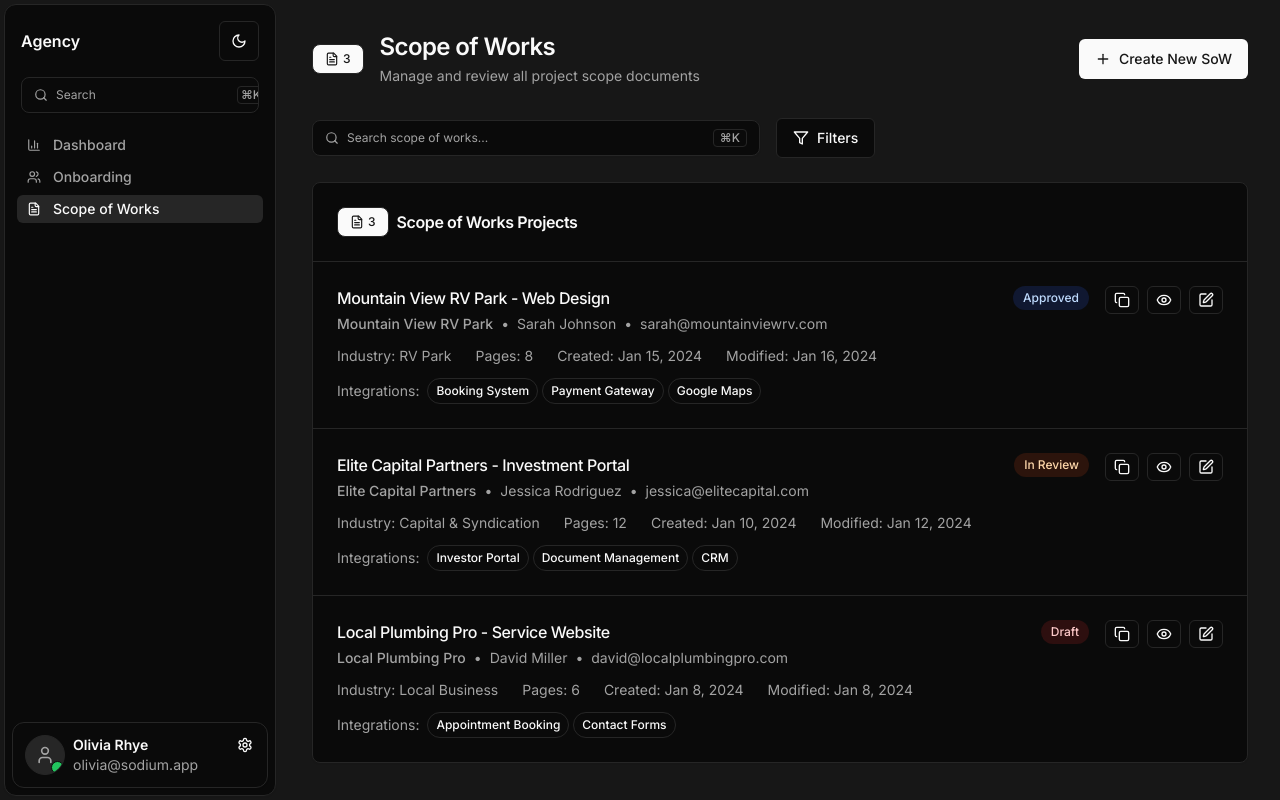
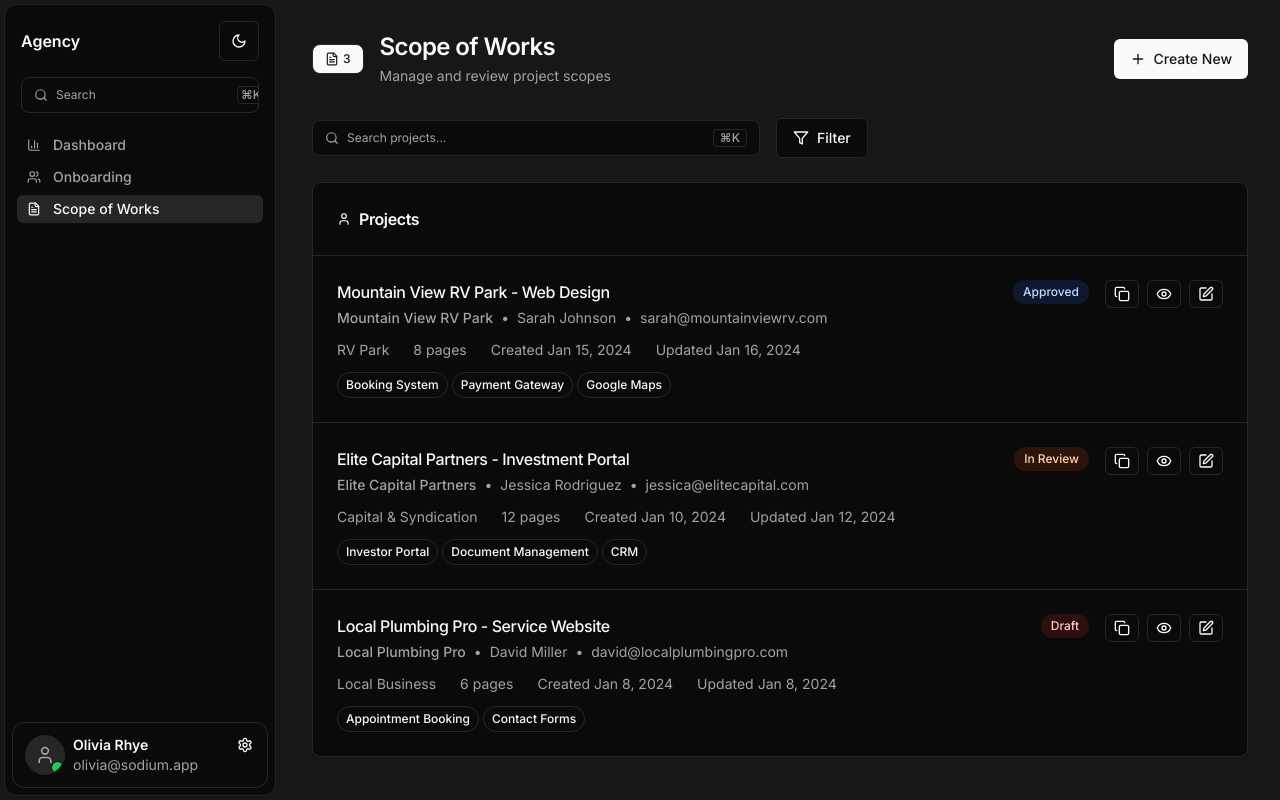
Before and after one commit to parkwebdev/parkweb-sak, a React (Vite) app: page /scope-of-works in a window 1280 px wide. Built offline with nearby package versions, Linux system fonts and the light colour scheme.

Commit message:
Refactor Scope of Works page

```diff
--- a/src/pages/ScopeOfWorks.tsx
+++ b/src/pages/ScopeOfWorks.tsx
@@ -108,13 +108,13 @@ const ScopeOfWorks = () => {
                     Scope of Works
                   </h1>
                   <p className="text-sm text-muted-foreground">
-                    Manage and review all project scope documents
+                    Manage and review project scopes
                   </p>
                 </div>
               </div>
               <Button className="flex items-center gap-2">
                 <Plus className="h-4 w-4" />
-                Create New SoW
+                Create New
               </Button>
             </div>
 
@@ -122,7 +122,7 @@ const ScopeOfWorks = () => {
             <div className="mb-6 flex items-center gap-4">
               <div className="flex-1 max-w-md">
                 <SearchInput
-                  placeholder="Search scope of works..."
+                  placeholder="Search projects..."
                   value={searchTerm}
                   onChange={setSearchTerm}
                   searchResults={searchResults}
@@ -130,21 +130,18 @@ const ScopeOfWorks = () => {
               </div>
               <Button variant="outline" className="flex items-center gap-2">
                 <Filter className="h-4 w-4" />
-                Filters
+                Filter
               </Button>
             </div>
 
-            {/* Scope of Works List */}
+            {/* Projects List */}
             <Card className="overflow-hidden">
               <CardHeader className="border-b border-border">
                 <div className="flex items-center justify-between">
                   <div className="flex items-center gap-2">
-                    <div className="border shadow-sm justify-center items-center flex gap-1 bg-primary text-primary-foreground px-3 py-1.5 rounded-lg border-border">
-                      <FileText size={14} />
-                      <div className="text-xs font-medium">{filteredScopeOfWorks.length}</div>
-                    </div>
+                    <User size={14} className="text-primary" />
                     <CardTitle className="text-base font-semibold">
-                      Scope of Works Projects
+                      Projects
                     </CardTitle>
                   </div>
                 </div>
@@ -185,14 +182,13 @@ const ScopeOfWorks = () => {
                           </div>
 
                           <div className="flex items-center gap-6 text-sm text-muted-foreground mb-3">
-                            <span>Industry: {sow.industry}</span>
-                            <span>Pages: {sow.pages}</span>
-                            <span>Created: {formatDate(sow.dateCreated)}</span>
-                            <span>Modified: {formatDate(sow.dateModified)}</span>
+                            <span>{sow.industry}</span>
+                            <span>{sow.pages} pages</span>
+                            <span>Created {formatDate(sow.dateCreated)}</span>
+                            <span>Updated {formatDate(sow.dateModified)}</span>
                           </div>
 
                           <div className="flex items-center gap-2">
-                            <span className="text-sm text-muted-foreground">Integrations:</span>
                             <div className="flex flex-wrap gap-1">
                               {sow.integrations.slice(0, 3).map((integration) => (
                                 <Badge key={integration} variant="outline" className="text-xs px-2 py-0.5">
@@ -201,7 +197,7 @@ const ScopeOfWorks = () => {
                               ))}
                               {sow.integrations.length > 3 && (
                                 <Badge variant="outline" className="text-xs px-2 py-0.5">
-                                  +{sow.integrations.length - 3} more
+                                  +{sow.integrations.length - 3}
                                 </Badge>
                               )}
                             </div>
@@ -244,14 +240,14 @@ const ScopeOfWorks = () => {
               <div className="text-center py-12">
                 <FileText className="h-12 w-12 text-muted-foreground mx-auto mb-4" />
                 <h3 className="text-lg font-semibold text-foreground mb-2">
-                  No Scope of Works Found
+                  No projects found
                 </h3>
                 <p className="text-muted-foreground mb-6">
-                  Try adjusting your search terms or create a new scope of work.
+                  Try different search terms or create a new project.
                 </p>
                 <Button className="flex items-center gap-2">
                   <Plus className="h-4 w-4" />
-                  Create New SoW
+                  Create New
                 </Button>
               </div>
             )}
```
